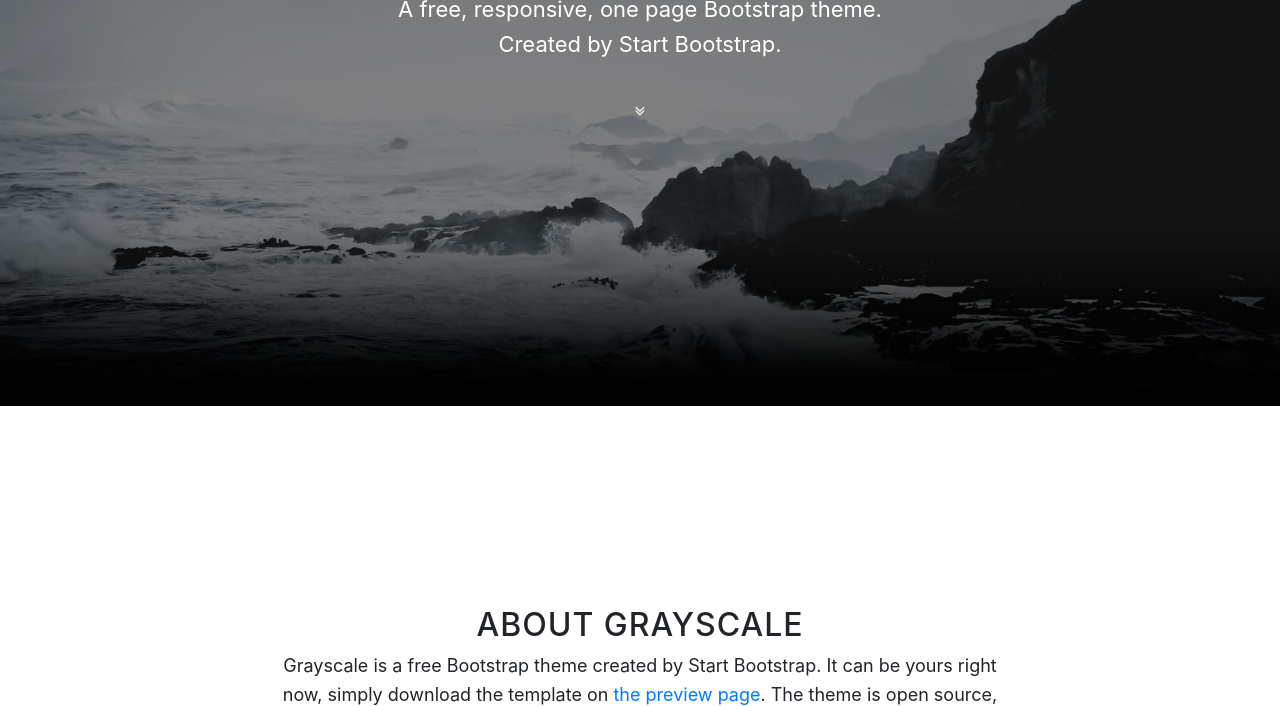
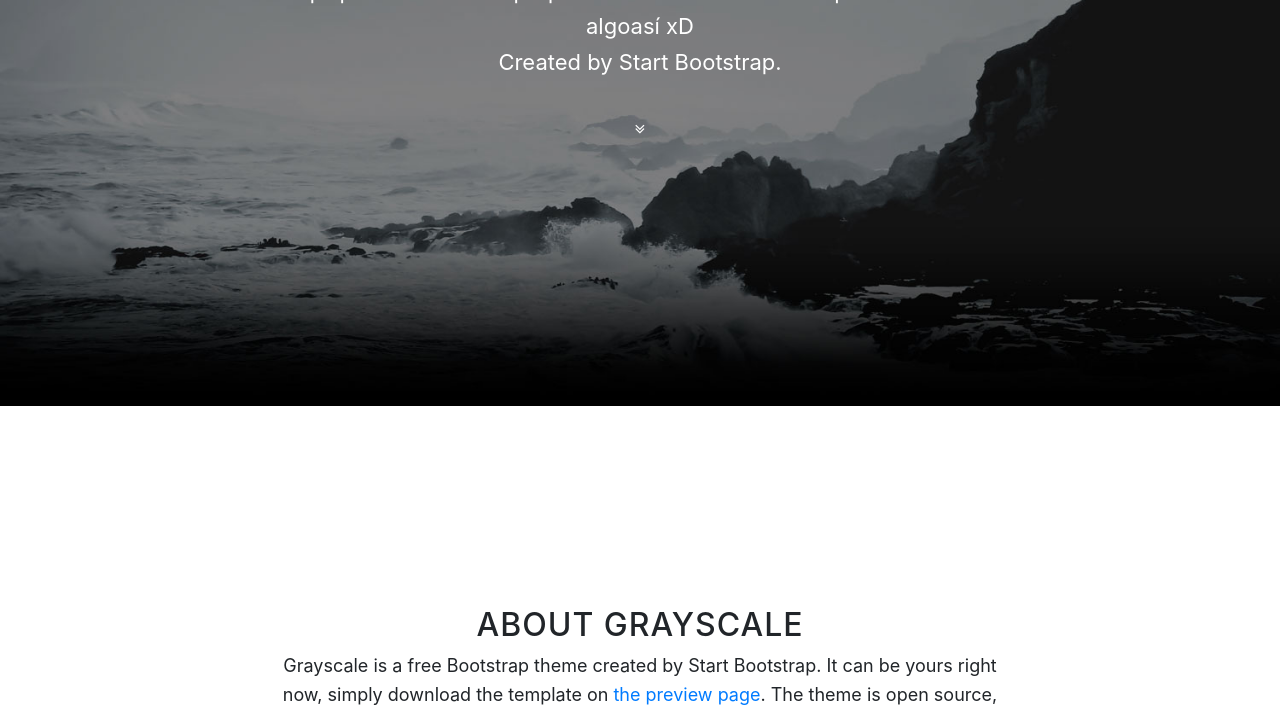
Before and after one commit to jairoandresg32/Page-Web-Example, a website with bundled scripts: page index.html in a window 1280 px wide. Shown: the part 394-1100 px from the top of the page. Built offline with nearby package versions, Linux system fonts and the light colour scheme.

Commit message:
Update index.html

```diff
--- a/index.html
+++ b/index.html
@@ -56,7 +56,7 @@
           <div class="row">
             <div class="col-lg-8 mx-auto">
               <h1 class="brand-heading">Grayscale</h1>
-              <p class="intro-text">A free, responsive, one page Bootstrap theme.
+              <p class="intro-text">A qui pondriamos una pequeñaintroducción del la empresa o un lema algoasí xD
                 <br>Created by Start Bootstrap.</p>
               <a href="#about" class="btn btn-circle js-scroll-trigger">
                 <i class="fa fa-angle-double-down animated"></i>
```
